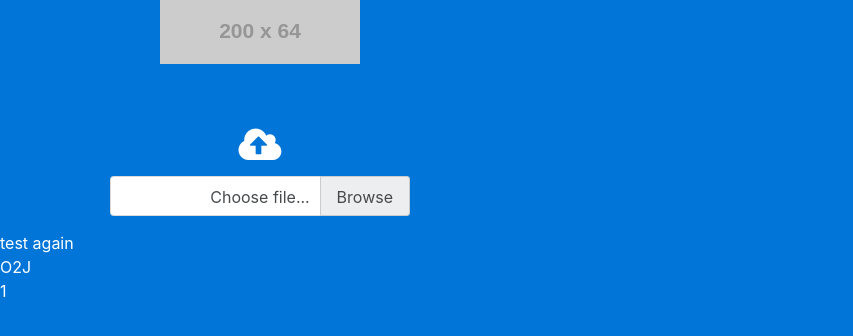
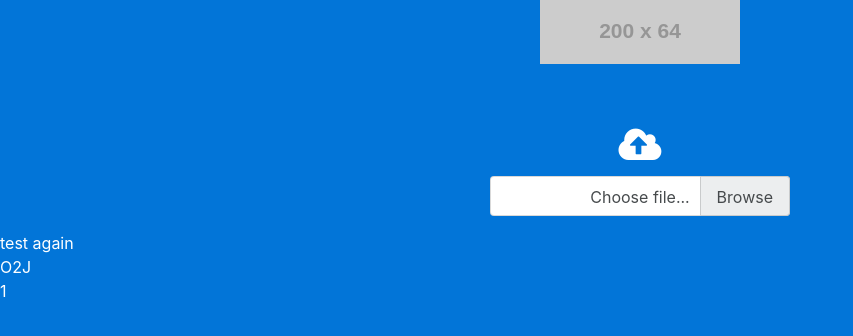
Before and after one commit to awratten/O2J, a PHP site: page / in a window 1280 px wide. Shown: the top 336 px of the page, without its empty margins (0-853 px from the left). Run offline with PHP 8.4, Linux system fonts and the light colour scheme; grey boxes labelled with a size stand in for pictures from a placeholder-image service; some libraries are stand-ins or nearby versions.

Commit message:
change col lg size

```diff
--- a/web/index.php
+++ b/web/index.php
@@ -26,7 +26,7 @@
 
         <div class="container">
             <div class="row text-center">
-                <div class="col-xs-10 col-xs-offset-1 col-sm-6 col-sm-offset-3 col-md-4 col-md-offset-4">
+                <div class="col-lg-12">
                     <img style="margin-bottom: 45px;display: block;margin-left: auto;margin-right: auto;" src="http://placehold.it/200x64" alt="Logo">
                     <form class="form-upload">
                         <h1><i class="fa fa-cloud-upload" aria-hidden="true"></i></h1>
```
